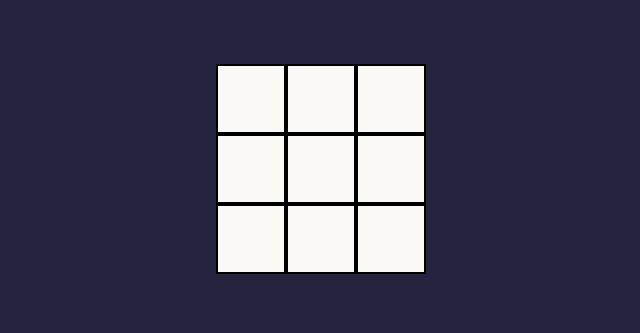
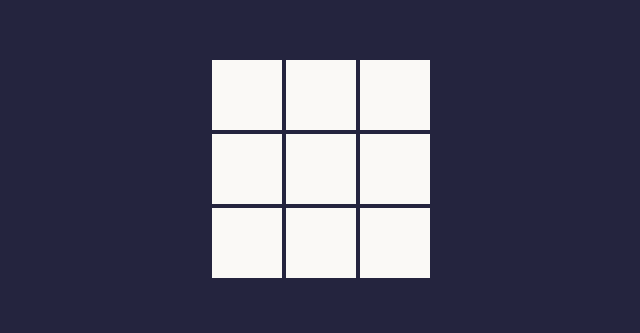
Before and after one commit to rajan-2003/tick-tack-toe, a plain HTML site: page index.html in a window 1280 px wide. Shown: the part 206-539 px from the top of the page, without its empty margins (319-959 px from the left). Drawn offline with Linux system fonts and the light colour scheme.

Commit message:
Update col no border.html

```diff
--- a/index.html
+++ b/index.html
@@ -24,7 +24,7 @@
         .col{
             height: 70px;
             width: 70px;
-            border: 2px solid black;
+            margin: 2px;
             background-color: #FAF9F6;
             cursor: pointer;
             display: flex;
```
